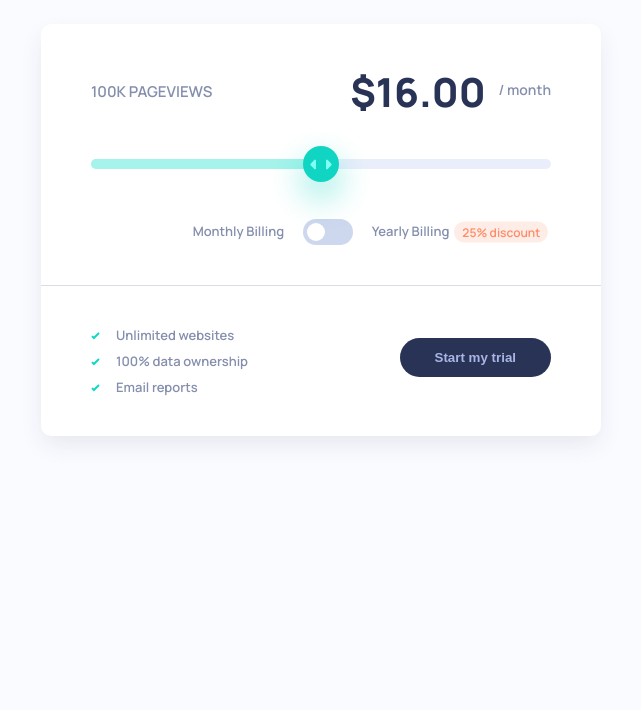
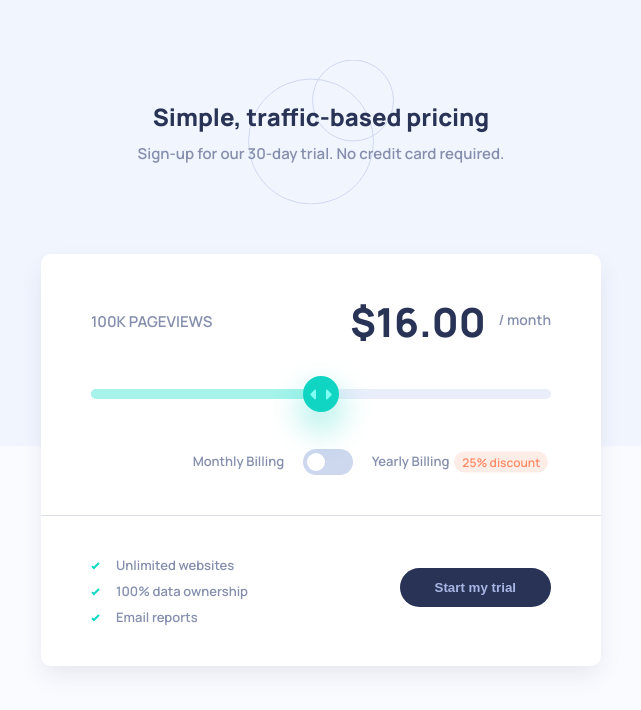
Before and after one commit to abedfetrat/interactive-pricing-component, a plain HTML site: page index.html in a window 1280 px wide. Shown: the whole page, without its empty margins (319-960 px from the left). Drawn offline with Linux system fonts and the light colour scheme.

Commit message:
add intro text and background image

```diff
--- a/index.html
+++ b/index.html
@@ -29,6 +29,13 @@
     <title>Frontend Mentor | Interactive pricing component</title>
   </head>
   <body>
+    <header class="intro">
+      <h1>Simple, traffic-based pricing</h1>
+      <p>
+        Sign-up for our 30-day trial. <br />
+        No credit card required.
+      </p>
+    </header>
     <main class="pricing-component">
       <form>
         <div class="pricing-component-main">
--- a/style.css
+++ b/style.css
@@ -9,12 +9,76 @@
 body {
   display: grid;
   place-items: center;
-  padding: 24px;
+  padding-inline: 24px;
+  padding-block: 90px;
+  background-image: url(./images/bg-pattern.svg);
+  background-size: cover;
+  background-repeat: no-repeat;
+  background-position: 0% -300px;
   background-color: hsl(230, 100%, 99%);
   font-family: "Manrope", sans-serif;
   font-weight: 600;
   font-size: 14px;
   color: hsl(225, 20%, 60%);
+}
+
+@media screen and (min-width: 768px) {
+  body {
+    padding-block: 100px;
+    background-position: 0% calc(50% - 320px);
+  }
+}
+
+.intro {
+  position: relative;
+  margin-bottom: 70px;
+  text-align: center;
+}
+
+@media screen and (min-width: 768px) {
+  .intro {
+    margin-bottom: 90px;
+  }
+}
+
+.intro::after {
+  content: "";
+  position: absolute;
+  top: 50%;
+  left: 50%;
+  transform: translate(-50%, -50%);
+  z-index: -1;
+  display: block;
+  width: 146px;
+  height: 145px;
+  background-image: url(./images/pattern-circles.svg);
+  background-size: cover;
+}
+
+.intro h1 {
+  margin-bottom: 10px;
+  font-size: 18px;
+  font-weight: 800;
+  color: hsl(227, 35%, 25%);
+}
+
+@media screen and (min-width: 768px) {
+  .intro h1 {
+    font-size: 24px;
+  }
+}
+
+.intro p {
+  font-size: 13px;
+}
+
+@media screen and (min-width: 768px) {
+  .intro p {
+    font-size: 15px;
+  }
+  .intro p br {
+    display: none;
+  }
 }
 
 .pricing-component {
```
